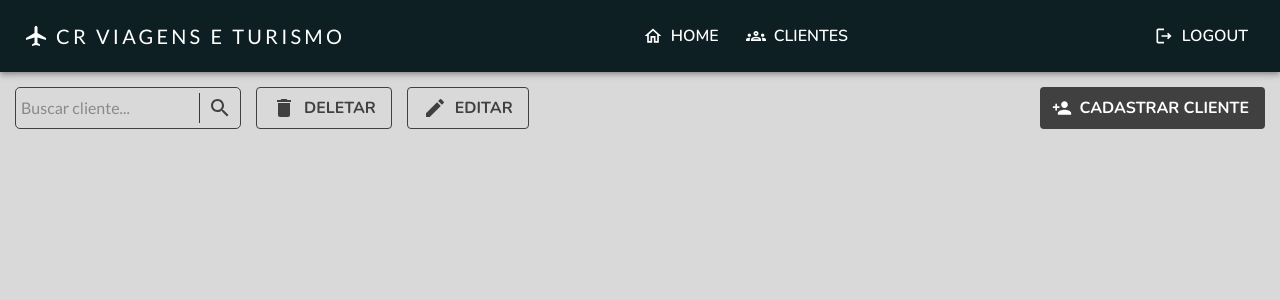
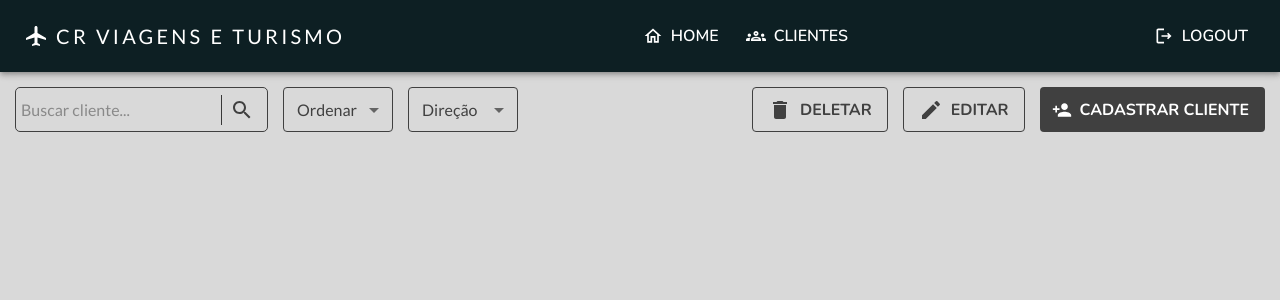
Before and after one commit to LucasRibasCardoso/Client-Management-System, a React (Vite) app in the folder frontend/: page /clientes in a window 1280 px wide. Shown: the top 300 px of the page. Built offline with nearby package versions, Linux system fonts and the light colour scheme.

Commit message:
criação do componente para efetuar a busca e ordenação dos clientes

```diff
--- a/frontend/index.html
+++ b/frontend/index.html
@@ -7,7 +7,7 @@
     <link rel="preconnect" href="https://fonts.googleapis.com">
     <link rel="preconnect" href="https://fonts.gstatic.com" crossorigin>
     <link href="https://fonts.googleapis.com/css2?family=Lato:ital,wght@0,100;0,300;0,400;0,700;0,900;1,100;1,300;1,400;1,700;1,900&family=Nunito:ital,wght@0,200..1000;1,200..1000&display=swap" rel="stylesheet">
-
+    <link rel="icon" href="/public/favicon.png" />
     <title>Client Management</title>
   </head>
 
--- a/frontend/src/pages/clients/ClientPage.tsx
+++ b/frontend/src/pages/clients/ClientPage.tsx
@@ -3,8 +3,9 @@ import NavigationBar from "../../shared/components/navigation-bar/NavigationBar"
 import DeleteIcon from "@mui/icons-material/Delete";
 import EditIcon from "@mui/icons-material/Edit";
 import PersonAddIcon from "@mui/icons-material/PersonAdd";
-import SearchBar from "../../shared/components/search-bar/SearchBar";
+
 import ActionButton from "../../shared/components/action-button/ActionButton";
+import ClientsSearchAndSort from "../../shared/components/clients-search-and-sort/ClientsSearchAndSort";
 
 // Mock de client ID
 const clientID = "1";
@@ -19,25 +20,24 @@ const handleEditClient = (clientID: string) => {
     console.log("Client para ser editado: " + clientID);
 }
 
-// Mock de função para buscar clientes
-const handleSearch = (query: string) => {
-    console.log("Buscando por:", query);
-    // Adicione lógica de busca (ex.: chamada de API ou filtragem de dados)
-};
+// Mock de função para crir novo cliente
+const handleNewClient = () => {
+    console.log("Criar um novo cliente.");
+}
 
 
 export default function Clients() {
-
+    document.title = "Clientes - Client Management";
 
     return (
         <Box sx={{backgroundColor: "background.default", width: "100vw", height: "100vh"}}>
             <NavigationBar />
 
             <Box sx={{display: "flex", justifyContent:"space-between", margin: "15px"}}>
+
+                <ClientsSearchAndSort/>
+
                 <Box sx={{display: "flex", gap: "15px"}}>
-
-                    <SearchBar onSearch={handleSearch} />
-
                     <ActionButton
                         icon={<DeleteIcon sx={{ mr: 1 }} />}
                         text="DELETAR"
@@ -57,11 +57,15 @@ export default function Clients() {
                         id={clientID}
                         onClick={handleEditClient}
                     />
+                    <Button
+                        startIcon={<PersonAddIcon />}
+                        disableElevation
+                        variant="contained"
+                        onClick={handleNewClient}
+                    >
+                        CADASTRAR CLIENTE
+                    </Button>
                 </Box>
-
-                <Button startIcon={<PersonAddIcon />} disableElevation variant="contained">
-                    CADASTRAR CLIENTE
-                </Button>
             </Box>
         </Box>
     );
--- a/frontend/src/pages/login/LoginPage.tsx
+++ b/frontend/src/pages/login/LoginPage.tsx
@@ -4,6 +4,8 @@ import LoginForm from "../../shared/components/form-login/FormLogin";
 import { useState } from "react";
 
 export default function Login() {
+  document.title = "Login - Client Management";
+
   const [openAlert, setOpenAlert] = useState(false);
   const [errorMessage, setErrorMessage] = useState<string>("");
 
@@ -11,6 +13,7 @@ export default function Login() {
     setErrorMessage(message);
     setOpenAlert(true);
   };
+
 
   return (
     <Box
--- /dev/null
+++ b/frontend/src/shared/components/clients-search-and-sort/ClientsSearchAndSort.tsx
@@ -0,0 +1,70 @@
+import React, { useState, useEffect } from "react";
+import { Box } from "@mui/material";
+
+import SearchBar from "../search-bar/SearchBar";
+import SelectButton from "../select-button/SelectButton";
+
+interface ClientsSearchAndSortProps {
+  onFiltersChange?: (filters: { searchQuery: string; orderBy: string; orderDirection: string }) => void;
+}
+
+const ClientsSearchAndSort: React.FC<ClientsSearchAndSortProps> = ({ onFiltersChange }) => {
+  const [searchQuery, setSearchQuery] = useState<string>("");
+  const [orderBy, setOrderBy] = useState<string>("");
+  const [orderDirection, setOrderDirection] = useState<string>("");
+
+  const buildUrl = () => {
+    const baseUrl = "https://api.seusistema.com/clients";
+    const params = new URLSearchParams();
+
+    if (searchQuery) params.append("search", searchQuery);
+    if (orderBy) params.append("orderBy", orderBy);
+    if (orderDirection) params.append("sortOrder", orderDirection);
+
+    return `${baseUrl}?${params.toString()}`;
+  };
+
+  useEffect(() => {
+    const url = buildUrl();
+    console.log("URL da API:", url);
+
+    // Propaga os filtros para o componente pai, caso a prop onFiltersChange seja fornecida
+    if (onFiltersChange) {
+      onFiltersChange({ searchQuery, orderBy, orderDirection });
+    }
+
+    // Realizar a chamada à API, se necessário
+    // fetch(url).then(response => response.json()).then(data => console.log(data));
+  }, [searchQuery, orderBy, orderDirection, onFiltersChange]);
+
+  return (
+    <Box sx={{display: "flex", gap: "15px", height: "45px"}}>
+      {/* Barra de pesquisa */}
+      <SearchBar onSearch={(query) => setSearchQuery(query)} />
+
+      {/* Seleção de campo de ordenação */}
+      <SelectButton
+        label="Ordenar"
+        value={orderBy}
+        options={[
+          { value: "id", label: "ID" },
+          { value: "completeName", label: "Nome" },
+        ]}
+        onChange={(value) => setOrderBy(value)}
+      />
+
+      {/* Seleção de direção da ordenação */}
+      <SelectButton
+        label="Direção"
+        value={orderDirection}
+        options={[
+          { value: "asc", label: "Crescente" },
+          { value: "desc", label: "Decrescente" },
+        ]}
+        onChange={(value) => setOrderDirection(value as "asc" | "desc")}
+      />
+    </Box>
+  );
+};
+
+export default ClientsSearchAndSort;
--- a/frontend/src/shared/components/search-bar/SearchBar.tsx
+++ b/frontend/src/shared/components/search-bar/SearchBar.tsx
@@ -10,7 +10,7 @@ interface SearchBarProps {
 }
 
 const SearchBar: React.FC<SearchBarProps> = ({placeholder = "Buscar cliente...",  onSearch}) => {
-    const [search, setSearch] = useState<string>(""); // Estado para controlar o texto digitado
+    const [search, setSearch] = useState<string>("");
 
     // Lida com o envio do formulário
     const handleSubmit = (e: FormEvent<HTMLFormElement>) => {
@@ -30,14 +30,15 @@ const SearchBar: React.FC<SearchBarProps> = ({placeholder = "Buscar cliente...",
                 display: "flex",
                 alignItems: "center",
                 border: "1px, solid, #404040",
-                pl: "5px",
-                borderRadius: "5px"
+                padding: "5px",
+                borderRadius: "5px",
+                height: "45px",
             }}
             onSubmit={handleSubmit}
         >
             {/* Input search */}
             <InputBase
-                sx={{ display: "flex" }}
+                sx={{ display: "flex", minWidth: "200px" }}
                 placeholder={placeholder}
                 value={search}
                 onChange={handleChange}
--- /dev/null
+++ b/frontend/src/shared/components/select-button/SelectButton.tsx
@@ -0,0 +1,62 @@
+import * as React from "react";
+import InputLabel from "@mui/material/InputLabel";
+import MenuItem from "@mui/material/MenuItem";
+import FormControl from "@mui/material/FormControl";
+import Select, { SelectChangeEvent } from "@mui/material/Select";
+
+interface SelectProps {
+  label: string;
+  value: string;
+  options: { value: string; label: string }[];
+  onChange: (value: string) => void; // Callback para lidar com a mudança
+  minWidth?: string | number;
+}
+
+const SelectButton: React.FC<SelectProps> = ({
+  label,
+  value,
+  options,
+  onChange,
+  minWidth = "110px",
+}) => {
+  const handleChange = (event: SelectChangeEvent) => {
+    const selectedValue = event.target.value;
+    onChange(selectedValue);
+  };
+
+  return (
+    <FormControl
+      sx={{
+        minWidth,
+        "& .MuiOutlinedInput-root": {
+          height: "45px",
+          "& .MuiSelect-select": {
+            display: "flex",
+            alignItems: "center",
+          },
+          "& fieldset": {
+            borderColor: "#404040",
+          },
+        },
+        "& .MuiInputLabel-root": {
+          top: "-5px",
+        },
+      }}
+    >
+      <InputLabel>{label}</InputLabel>
+      <Select
+        value={value}
+        label={label}
+        onChange={handleChange}
+      >
+        {options.map((option) => (
+          <MenuItem key={option.value} value={option.value}>
+            {option.label}
+          </MenuItem>
+        ))}
+      </Select>
+    </FormControl>
+  );
+};
+
+export default SelectButton;
```
Also changed, not shown: frontend/src/shared/components/action-button/ActionButton.tsx (+0 -10 lines), frontend/src/shared/components/action-button/OrderDirection.tsx (added, +34 -0 lines), frontend/public/favicon.png (added).
